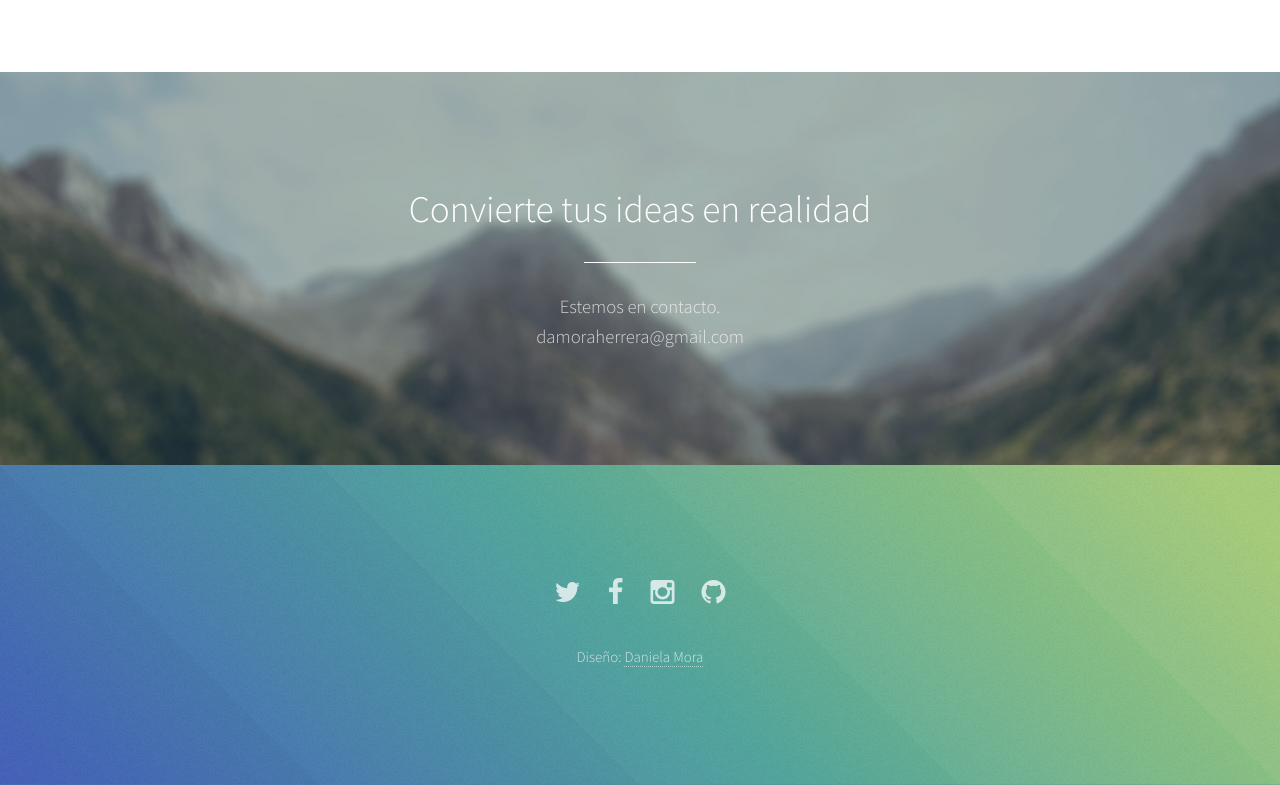
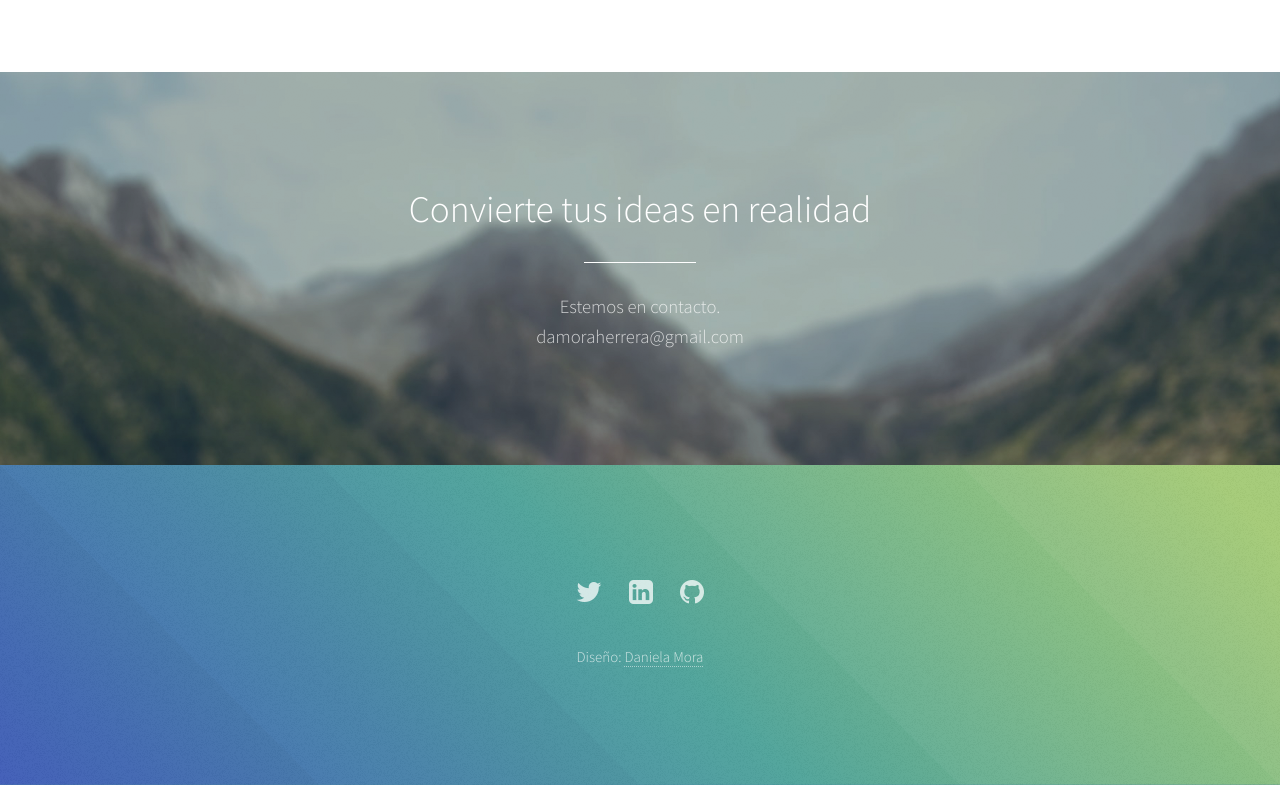
Before and after one commit to Danamorah/Portfolio, a plain HTML site: page index.html in a window 1280 px wide. Shown: the part 2693-3478 px from the top of the page. Drawn offline with Linux system fonts and the light colour scheme.

Commit message:
add personal contact links

```diff
--- a/index.html
+++ b/index.html
@@ -78,7 +78,7 @@
 					</header>
 					<div class="row 150%">
 						<div class="4u 12u$(medium)">
-							<a href="http://danamorah.github.io/Primes/"><span class="image fit"><img src="images/pic01.png" alt="" /></span></a>
+                            <a href="http://www.aca.cl/"><span class="image fit"><img src="images/pic01.png" alt="" /></span></a>
 							<h3>Primes</h3>
 							<p>Trabajo Examen para ver las habilidades aprendidas en <strong>HTML</strong> y <strong>CSS</strong>.</p>
 						</div>
@@ -112,8 +112,7 @@
 			<section id="footer">
 				<ul class="icons">
 					<li><a href="https://twitter.com/Danamorah" class="icon alt fa-twitter"><span class="label">Twitter</span></a></li>
-					<li><a href="https://www.facebook.com/dana.hardcandy" class="icon alt fa-facebook"><span class="label">Facebook</span></a></li>
-					<li><a href="https://instagram.com/danamorah/" class="icon alt fa-instagram"><span class="label">Instagram</span></a></li>
+                    <li><a href="https://www.linkedin.com/in/daniela-mora-herrera-59976267" class="icon alt fa-linkedin-square"><span class="label">Linkedin</span></a></li>
 					<li><a href="https://github.com/Danamorah" class="icon alt fa-github"><span class="label">GitHub</span></a></li>
 				</ul>
 				<ul class="copyright">
```
